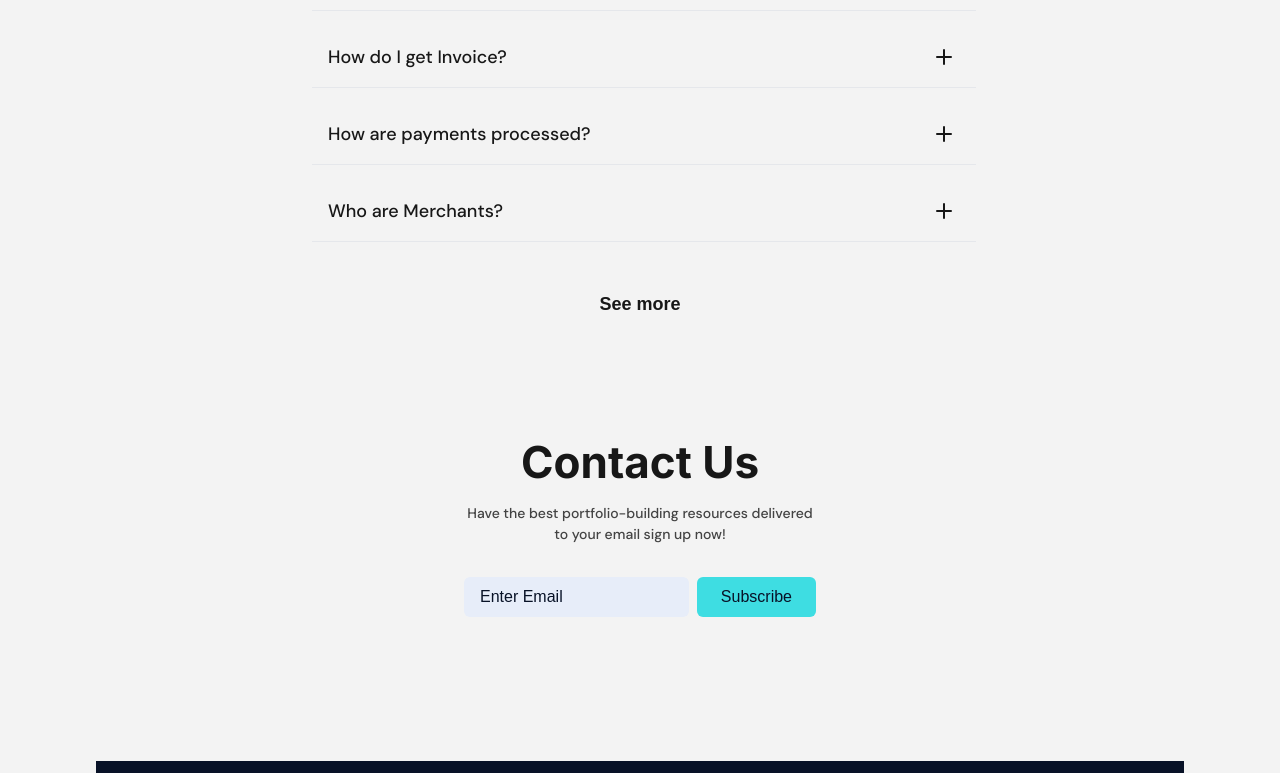
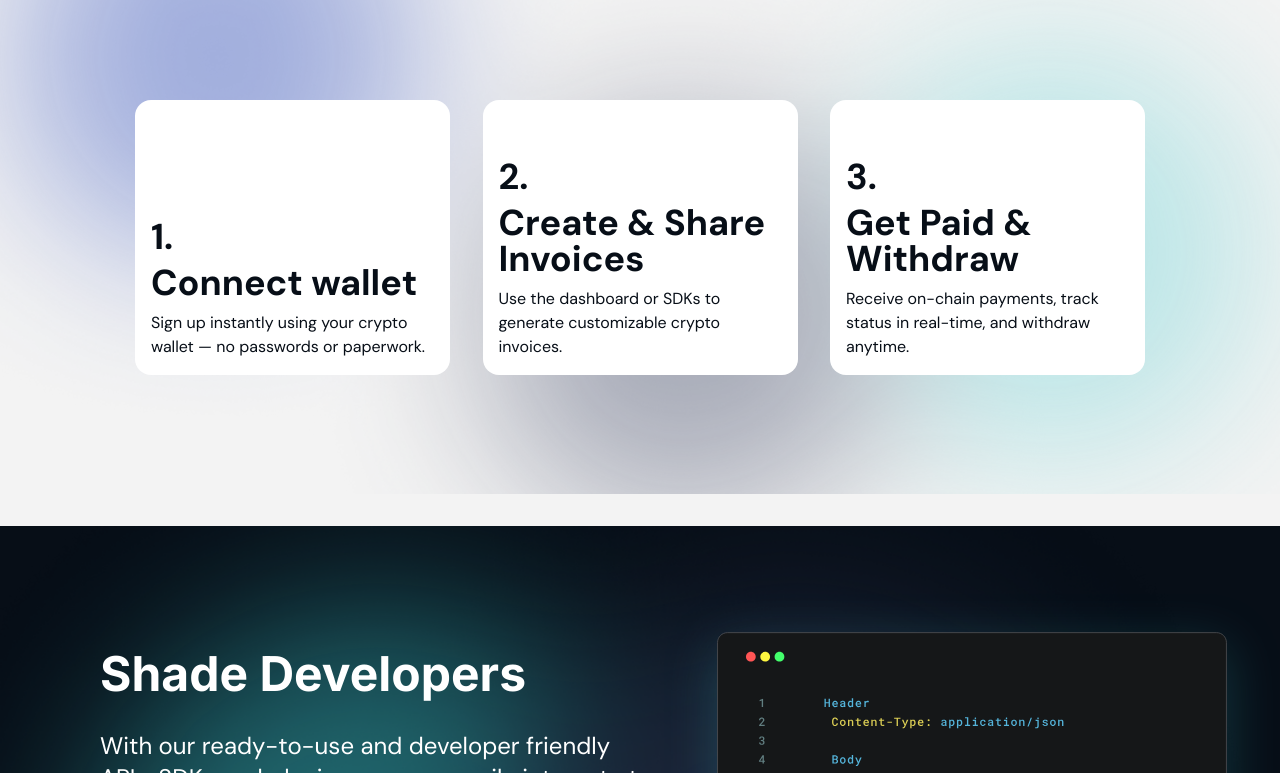
Before and after one commit to ShadeProtocol/shade-website, a Next.js app: page / in a window 1280 px wide. Shown: the part 267-1040 px from the top of the page. Built offline with nearby package versions, Linux system fonts and the light colour scheme.

Commit message:
feat: add new components to page

```diff
--- a/app/page.tsx
+++ b/app/page.tsx
@@ -1,10 +1,14 @@
 import Contact from '@/components/sections/contact';
 import FAQSection from '@/components/sections/faq';
 import Footer from '@/components/sections/footer';
+import HowItWorks  from '@/components/sections/howItWorks';
+import ShadeDevelopers  from '@/components/sections/shadeDevelopers';
 
 export default function Home() {
   return (
     <main className="flex flex-col gap-[32px] row-start-2 items-center sm:items-start">
+      <HowItWorks />
+      <ShadeDevelopers />
       <FAQSection />
       <Contact />
       <Footer />
```
